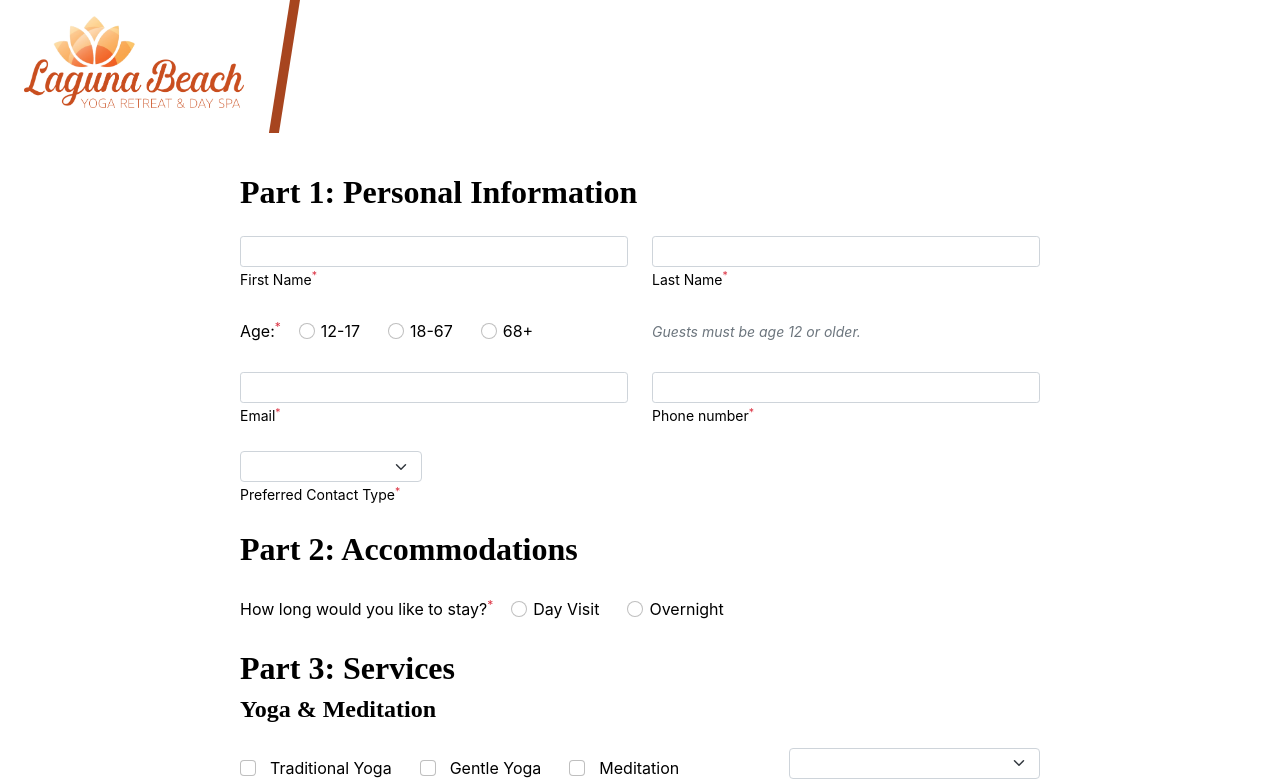
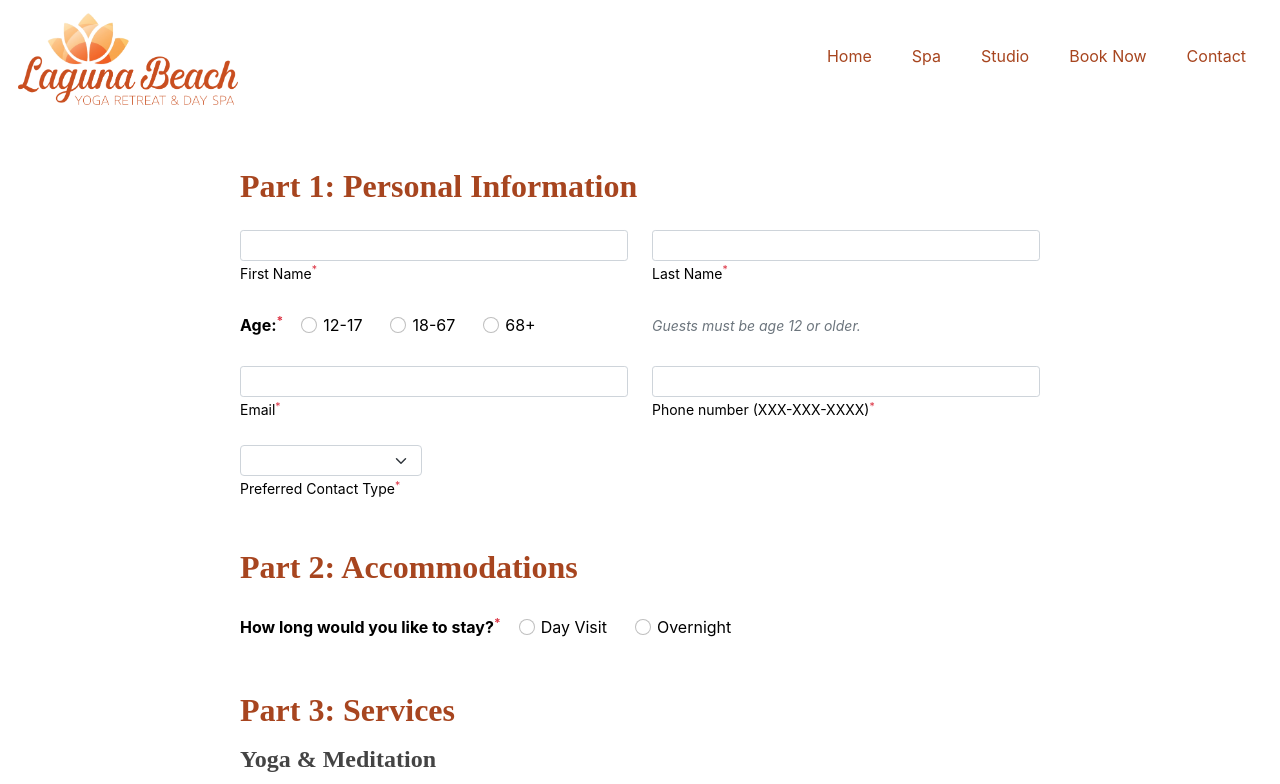
Before and after one commit to Carolista/LC-React-Studio16, a React (Create React App) app in the folder yoga-retreat/: page /book in a window 1280 px wide. Shown: the top 784 px of the page. Built offline with nearby package versions, Linux system fonts and the light colour scheme.

Commit message:
Finished header and form styling; updated props in a couple places

```diff
--- a/yoga-retreat/src/App.css
+++ b/yoga-retreat/src/App.css
@@ -118,21 +118,11 @@
     transition: background-color 0.3s ease-in-out, width 0.3s ease-in-out, border-right 0.3s ease-in-out;
 }
 
-
-.section-bkg {
+.form-content {
     width: 800px;
     margin: 40px auto;
     padding: 0px 0px 40px;
 }
-
-/* .section-bkg:before {
-    background-color: rgba(255, 255, 255, 0.7);
-} */
-
-/* input {
-    background-color: white;
-    opacity: 1;
-} */
 
 .space-right {
     margin-right: 18px;
@@ -140,3 +130,11 @@
 .space-left {
     margin-left: 18px;
 }
+
+.form-section {
+    color: #a7451f
+}
+
+.subsection {
+    color: #444;
+}
--- a/yoga-retreat/src/components/Header.js
+++ b/yoga-retreat/src/components/Header.js
@@ -1,9 +1,25 @@
 import React from 'react';
-import Masthead from './Masthead';
+import { Link } from 'react-router-dom';
 
 const Header = () => {
     return (
-        <Masthead width="220px" />
+        <div className="row">
+            <div className="col">
+                <nav className="navbar">
+                    <div className="navbar-brand">
+                        <Link to="/"><img className="logo space-left" src="assets/images/laguna-beach-logo.png" alt="Laguna Beach logo" width="220px" /></Link>
+                    </div>
+                    <ul className="list-inline space-right">
+                        <li className="list-inline-item"><Link to="/" className="nav-link">Home</Link></li>
+                        <li className="list-inline-item"><Link to="/" className="nav-link">Spa</Link></li>
+                        <li className="list-inline-item"><Link to="/" className="nav-link">Studio</Link></li>
+                        <li className="list-inline-item"><Link to="/book" className="nav-link">Book Now</Link></li>
+                        <li className="list-inline-item"><Link to="/" className="nav-link">Contact</Link></li>
+                    </ul>
+                </nav>
+
+            </div>
+        </div>
     );
 };
 
--- a/yoga-retreat/src/components/forms/CheckboxGroup.js
+++ b/yoga-retreat/src/components/forms/CheckboxGroup.js
@@ -20,11 +20,6 @@ const CheckboxGroup = (props) => {
         props.handleChange(currSelections);
     };
 
-    useEffect(() => {
-        console.log(selections);
-        props.handleChange(selections);
-    }, [selections]);
-
     const Checkboxes = () => props.options.map((obj) => {
         return (
             <CheckboxInput key={obj.value} id={obj.value} label={obj.option} handleChange={handleSelectionChange} />
@@ -33,7 +28,7 @@ const CheckboxGroup = (props) => {
 
     return (
         <div className="form-group mt-3" id={props.id} value={selections}>
-            {props.prepend && <span className="space-right">{props.prepend}</span>}
+            {props.prepend && <span className="fw-bold space-right">{props.prepend}</span>}
             <Checkboxes />
         </div>
     );
--- a/yoga-retreat/src/components/forms/RadioButtons.js
+++ b/yoga-retreat/src/components/forms/RadioButtons.js
@@ -21,7 +21,7 @@ const RadioButtons = (props) => {
 
     return (
         <div className="form-group mt-3" id={props.id} value={selected}>
-            {props.prepend && <span className="space-right">{props.prepend}{props.required && <sup className="text-danger">*</sup>}</span>}
+            {props.prepend && <span className="fw-bold space-right">{props.prepend}{props.required && <sup className="text-danger">*</sup>}</span>}
             <Radios />
         </div>
     );
--- a/yoga-retreat/src/components/forms/TextInput.js
+++ b/yoga-retreat/src/components/forms/TextInput.js
@@ -10,6 +10,10 @@ const TextInput = (props) => {
         setWasTouched(true);
         if (props.required && e.target.value.trim() === "") {
             setIsInvalid(true);
+        } else if (props.type == "email" && !e.target.value.trim().match(/^\S+@\S+\.\S+$/)) {
+            setIsInvalid(true);
+        } else if (props.type == "tel" && !e.target.value.trim().match(/^[0-9]{3}-[0-9]{3}-[0-9]{4}$/)) {
+            setIsInvalid(true);
         } else {
             setIsInvalid(false);
         }
@@ -18,7 +22,7 @@ const TextInput = (props) => {
 
     return (
         <div className="form-group">
-            <input className={`form-control form-control-sm mt-3 ${isInvalid && "is-invalid"}`} id={props.id} type="text" placeholder={props.placeholder} style={props.width && { width: `${props.width}`}} onChange={handleValueChange} />
+            <input className={`form-control form-control-sm mt-3 ${isInvalid && "is-invalid"}`} id={props.id} type={props.type} placeholder={props.placeholder} style={props.width && { width: `${props.width}`}} onChange={handleValueChange} />
             <label className="small" id={`${props.id}-label`} htmlFor={props.id}>{props.label}{props.required && <sup className="text-danger">*</sup>}</label>
         </div>
     );
@@ -30,6 +34,7 @@ TextInput.propTypes = {
     placeholder: PropTypes.string,
     width: PropTypes.string, // eg: "200px" or "10rem"
     required: PropTypes.bool,
+    type: PropTypes.string.isRequired,
     handleChange: PropTypes.func.isRequired,
 };
 
--- a/yoga-retreat/src/pages/BookNow.js
+++ b/yoga-retreat/src/pages/BookNow.js
@@ -61,6 +61,7 @@ const BookNow = () => {
     const [emailInput, setEmailInput] = useState("");
     const [phoneInput, setPhoneInput] = useState("");
     const [selectedContactType, setSelectedContactType] = useState("");
+    const [availabilitySelections, setAvailabilitySelections] = useState([]);
     const [selectedAccommodation, setSelectedAccommodation] = useState("");
     const [numNightsInput, setNumNightsInput] = useState(0);
     const [yogaSelections, setYogaSelections] = useState([]);
@@ -82,18 +83,22 @@ const BookNow = () => {
         setEmailInput(e.target.value);
     };
     const handlePhoneChange = (e) => {
+        // TODO: Bonus mission D - automatically add dashes as the user types in their 10 digits!
         setPhoneInput(e.target.value);
     };
     const handleContactTypeChange = (e) => {
         console.log("contact type changed to " + e.target.value);
         setSelectedContactType(e.target.value);
     };
+    const handleAvailabilitySelectionsChange = (selections) => {
+        setAvailabilitySelections(selections);
+    };
     const handleAccommodationChange = (e) => {
         console.log("accommodation changed to " + e.target.value);
         setSelectedAccommodation(e.target.value);
     };
     const handleNumNightsChange = (e) => {
-        setNumNightsInput(e.target.value);
+        setNumNightsInput(Number(e.target.value));
     };
     const handleYogaSelectionsChange = (selections) => {
         setYogaSelections(selections);
@@ -119,22 +124,18 @@ const BookNow = () => {
         // TODO: Bonus mission C - Add a modal instead of an alert that lists a summary of all their information and selections.
     };
 
-    // TODO: perhaps use local storage for form to demonstrate what happens if you accidentally navigate away from app
-
     return (
         <div>
-            {/* <video className="bg-video" playsinline="playsinline" autoplay="autoplay" muted="muted" loop="loop"><source src="assets/mp4/yoga-montage-2.mp4" type="video/mp4" /></video> */}
-            <div className="section-bkg">
+            <div className="form-content">
                 <form>
-
                     <div id="personalInfo" className="mb-4">
-                        <h2>Part 1: Personal Information</h2>
+                        <h2 className="form-section">Part 1: Personal Information</h2>
                         <div className="row">
                             <div className="col">
-                                <TextInput id="firstName" label="First Name" required={true} handleChange={handleFirstNameChange} />
+                                <TextInput type="text" id="firstName" label="First Name" required={true} handleChange={handleFirstNameChange} />
                             </div>
                             <div className="col">
-                                <TextInput id="lastName" label="Last Name" required={true} handleChange={handleLastNameChange} />
+                                <TextInput type="text" id="lastName" label="Last Name" required={true} handleChange={handleLastNameChange} />
                             </div>
                         </div>
                         <div className="row mt-2">
@@ -147,10 +148,10 @@ const BookNow = () => {
                         </div>
                         <div className="row">
                             <div className="col">
-                                <TextInput id="email" label="Email" required={true} handleChange={handleEmailChange} />
+                                <TextInput type="email" id="email" label="Email" required={true} handleChange={handleEmailChange} />
                             </div>
                             <div className="col">
-                                <TextInput id="phone" label="Phone number" required={true} handleChange={handlePhoneChange} />
+                                <TextInput type="tel" id="phone" label="Phone number (XXX-XXX-XXXX)" required={true} handleChange={handlePhoneChange} />
                             </div>
                         </div>
                         <div className="row mt-2">
@@ -159,13 +160,13 @@ const BookNow = () => {
                             </div>
                             <div className="col-9">
                                 {/* TODO: Show only if "phone" is selected */}
-                                {selectedContactType === "phone" && <CheckboxGroup id="contactAvailability" options={contactAvailability} prepend="When can we call?" />}
+                                {selectedContactType === "phone" && <CheckboxGroup id="contactAvailability" options={contactAvailability} prepend="When can we call?" handleChange={handleAvailabilitySelectionsChange} />}
                             </div>
                         </div>
                     </div>
 
                     <div id="accommodations" className="mb-4">
-                        <h2>Part 2: Accommodations</h2>
+                        <h2 className="form-section mt-5">Part 2: Accommodations</h2>
                         <div className="row">
                             <div className="col-8">
                                 <RadioButtons id="accommodationType" options={accommodationTypes} prepend="How long would you like to stay?" handleChange={handleAccommodationChange} required={true} />
@@ -178,18 +179,18 @@ const BookNow = () => {
                     </div>
 
                     <div id="services" className="mb-4">
-                        <h2>Part 3: Services</h2>
-                        <h4>Yoga & Meditation</h4>
+                        <h2 className="form-section mt-5">Part 3: Services</h2>
+                        <h4 className="subsection mt-3">Yoga & Meditation</h4>
                         <div className="row">
                             <div className="col-8">
                                 <CheckboxGroup id="yogaTypes" options={yogaTypes} handleChange={handleYogaSelectionsChange} />
                             </div>
                             <div className="col-4">
                             {/* TODO: Make this required only if one of the yoga options has been checked */}
-                                <SelectInput id="yogaLevel" label="Yoga Level" options={yogaLevels} handleChange={() => {}} />
+                                <SelectInput id="yogaLevel" label="Yoga Level" options={yogaLevels} handleChange={handleYogaLevelChange} />
                             </div>
                         </div>
-                        <h4>Spa</h4>
+                        <h4 className="subsection mt-3">Spa</h4>
                         <div className="row">
                             <div className="col">
                                 <CheckboxGroup id="massageTypes" options={massageTypes} handleChange={handleMassageSelectionsChange} prepend="Massage:" />
```
Also changed, not shown: yoga-retreat/src/index.css.
